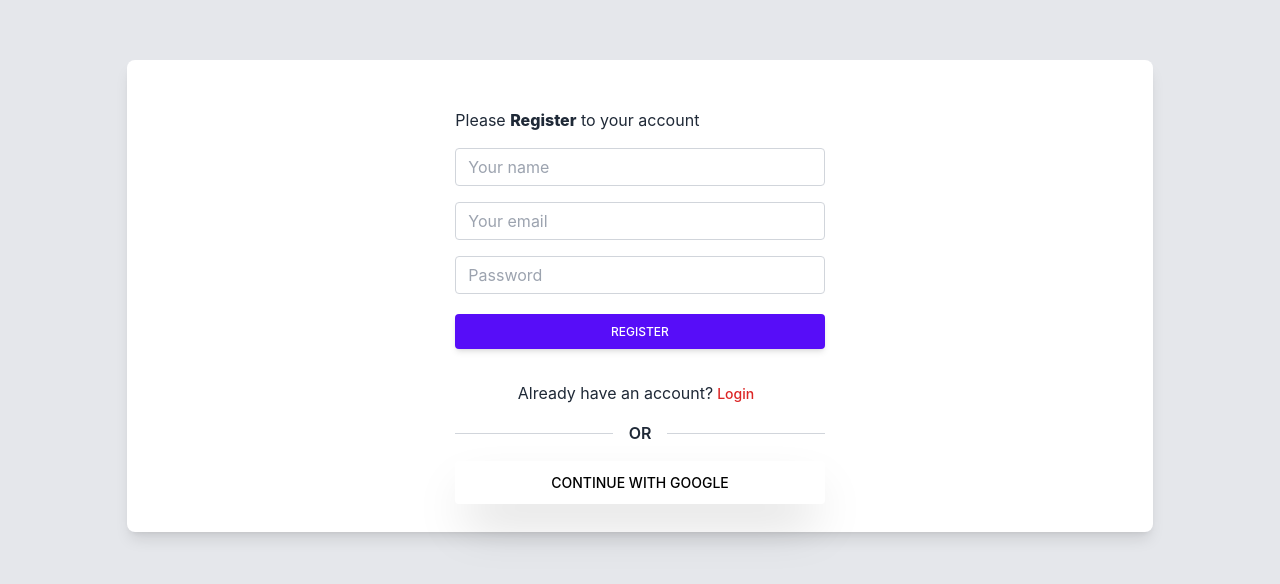
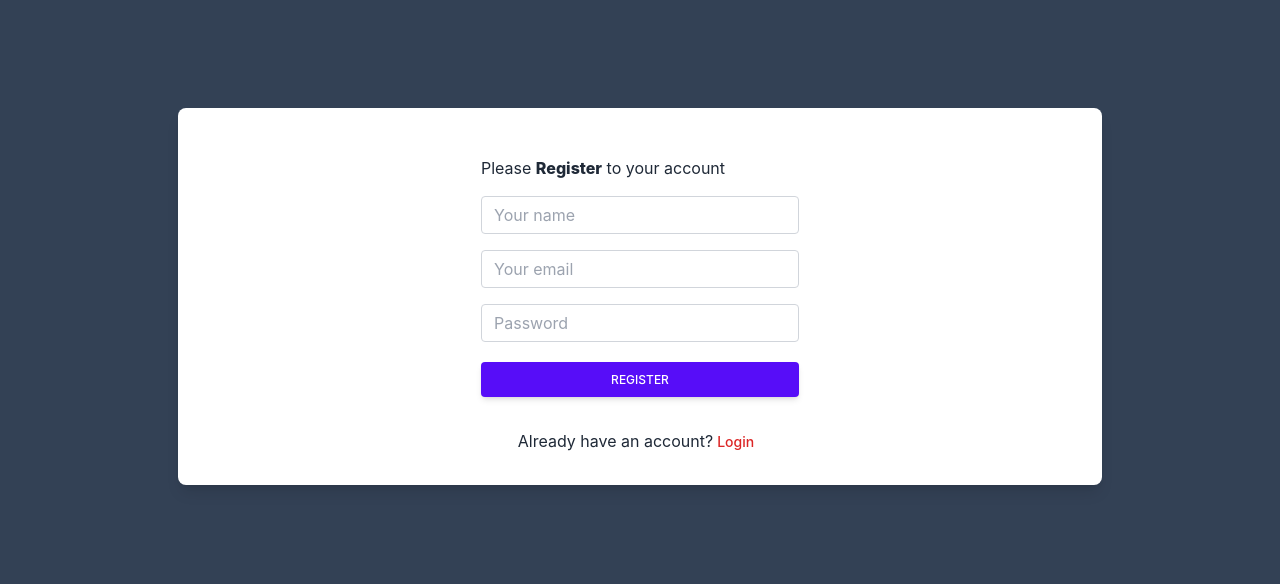
Before and after one commit to SyedMonir/to-do-app, a React (Create React App) app: page /signup in a window 1280 px wide. Shown: the part 104-688 px from the top of the page. Built offline with nearby package versions, Linux system fonts and the light colour scheme.

Commit message:
removed social login and fix issues

```diff
--- a/src/components/Login.js
+++ b/src/components/Login.js
@@ -1,8 +1,5 @@
 import React, { useEffect } from 'react';
-import {
-  useSignInWithEmailAndPassword,
-  useSignInWithGoogle,
-} from 'react-firebase-hooks/auth';
+import { useSignInWithEmailAndPassword } from 'react-firebase-hooks/auth';
 import { useForm } from 'react-hook-form';
 import { useLocation, useNavigate } from 'react-router-dom';
 import { PacmanLoader } from 'react-spinners';
@@ -24,10 +21,6 @@ const Login = () => {
   const [signInWithEmailAndPassword, user, loading, error] =
     useSignInWithEmailAndPassword(auth);
 
-  // Google
-  const [signInWithGoogle, googleUser, googleLoading, googleError] =
-    useSignInWithGoogle(auth);
-
   // Submit
   const onSubmit = (data) => {
     // console.log(data);
@@ -40,14 +33,9 @@ const Login = () => {
     const customError = error?.message.split('Error');
     toast.error(customError[1] || error?.message);
   }
-  if (googleError) {
-    // console.log(googleError);
-    const customError = googleError?.message.split('Error');
-    toast.error(customError[1] || googleError?.message);
-  }
 
   // User
-  if (user?.user?.uid || googleUser?.user?.uid) {
+  if (user?.user?.uid) {
     // console.log(user?.user);
     toast.success('User Logged in Successfully');
   }
@@ -55,19 +43,19 @@ const Login = () => {
   const location = useLocation();
   const from = location.state?.from?.pathname || '/';
   useEffect(() => {
-    if (user || googleUser) {
+    if (user) {
       navigate(from, { replace: true });
     }
-  }, [user, googleUser, from, navigate]);
+  }, [user, from, navigate]);
 
   return (
-    <section className="h-screen bg-slate-700-200 ">
+    <section className="h-screen bg-slate-700 ">
       <div className="container py-12 px-6 h-full mx-auto">
         <div className="flex justify-center items-center flex-wrap h-full text-gray-800 ">
-          <div className="block bg-white shadow-lg rounded-lg p-12">
+          <div className="xl:w-9/12 block bg-white shadow-lg rounded-lg p-12">
             <div className=" px-4 mx-auto">
               <div className=" md:mx-6">
-                {loading || googleLoading ? (
+                {loading ? (
                   <>
                     <div className="absolute top-2/4 left-[45%] z-50">
                       <PacmanLoader color={'black'} size={25} />
@@ -127,18 +115,9 @@ const Login = () => {
                   </form>
                 )}
 
-                {/* Social login */}
-                <div className="flex items-center my-4 before:flex-1 before:border-t before:border-gray-300 before:mt-0.5 after:flex-1 after:border-t after:border-gray-300 after:mt-0.5">
-                  <p className="text-center font-semibold mx-4 mb-0">OR</p>
+                <div className="bg-accent text-white text-center p-1">
+                  rambling.ctg@gmail.com <br /> pass: 123456
                 </div>
-
-                <button
-                  onClick={() => signInWithGoogle()}
-                  className="px-7 py-3 text-black font-medium text-sm leading-snug uppercase rounded w-full flex justify-center items-center mb-3 shadow-xl"
-                >
-                  {/* <!-- Google --> */}
-                  Continue with Google
-                </button>
               </div>
             </div>
           </div>
--- a/src/components/Signup.js
+++ b/src/components/Signup.js
@@ -1,8 +1,5 @@
 import React, { useEffect } from 'react';
-import {
-  useCreateUserWithEmailAndPassword,
-  useSignInWithGoogle,
-} from 'react-firebase-hooks/auth';
+import { useCreateUserWithEmailAndPassword } from 'react-firebase-hooks/auth';
 import { useLocation, useNavigate } from 'react-router-dom';
 import { useForm } from 'react-hook-form';
 import { toast } from 'react-toastify';
@@ -25,17 +22,13 @@ const Signup = () => {
   const [createUserWithEmailAndPassword, user, loading, error] =
     useCreateUserWithEmailAndPassword(auth);
 
-  // Google
-  const [signInWithGoogle, googleUser, googleLoading, googleError] =
-    useSignInWithGoogle(auth);
-
   // Submit
   const onSubmit = (data) => {
     // console.log(data);
     createUserWithEmailAndPassword(data.email, data.password);
   };
 
-  if (user || googleUser) {
+  if (user) {
     toast.success('User Created');
   }
 
@@ -45,30 +38,26 @@ const Signup = () => {
     const customError = error?.message.split('Error');
     toast.error(customError[1] || error.message);
   }
-  if (googleError) {
-    console.log(googleError);
-    toast.error(googleError);
-  }
 
   const location = useLocation();
   const from = location.state?.from?.pathname || '/';
 
   useEffect(() => {
-    if (user || googleUser) {
+    if (user) {
       navigate(from, { replace: true });
     }
-  }, [user, googleUser, navigate, from]);
+  }, [user, navigate, from]);
   return (
     <>
-      <section className="h-screen bg-gray-200  ">
+      <section className="h-screen bg-slate-700 ">
         <div className="container py-12 px-6 h-full mx-auto">
           <div className="flex justify-center items-center flex-wrap h-full  text-gray-800">
-            <div className="xl:w-10/12">
+            <div className="xl:w-9/12">
               <div className="block bg-white shadow-lg rounded-lg">
                 <div className="lg:flex lg:flex-wrap g-0">
                   <div className="lg:w-6/12 mx-auto px-4 md:px-0 h-full">
                     <div className="p-12 md:mx-6 pb-4">
-                      {loading || googleLoading ? (
+                      {loading ? (
                         <>
                           <div className="absolute top-2/4 left-[45%] z-50">
                             <PacmanLoader color={'black'} size={25} />
@@ -136,20 +125,6 @@ const Signup = () => {
                           </div>
                         </form>
                       )}
-                      {/* Social login */}
-                      <div className="flex items-center my-4 before:flex-1 before:border-t before:border-gray-300 before:mt-0.5 after:flex-1 after:border-t after:border-gray-300 after:mt-0.5">
-                        <p className="text-center font-semibold mx-4 mb-0">
-                          OR
-                        </p>
-                      </div>
-
-                      <button
-                        onClick={() => signInWithGoogle()}
-                        className="px-7 py-3 text-black font-medium text-sm leading-snug uppercase rounded w-full flex justify-center items-center mb-3 shadow-2xl"
-                      >
-                        {/* <!-- Google --> */}
-                        Continue with Google
-                      </button>
                     </div>
                   </div>
                 </div>
--- a/src/components/ToDoAPP.js
+++ b/src/components/ToDoAPP.js
@@ -190,7 +190,7 @@ const ToDoAPP = () => {
               </table>
             </div>
           </div>
-          <div className="lg:w-1/4 md:w-1/2 bg-gray-100 rounded-lg p-4 flex flex-col md:ml-auto w-full mt-10 md:mt-0 h-full lg:mt-12 ">
+          <div className="lg:w-1/4 md:w-1/2 bg-gray-100 rounded-lg p-4 flex flex-col md:ml-auto w-full mt-10 md:mt-0 h-full lg:mt-[70px] ">
             <h2 className="text-gray-900 text-lg text-center font-medium title-font mb-3">
               Add Your Task
             </h2>
```
